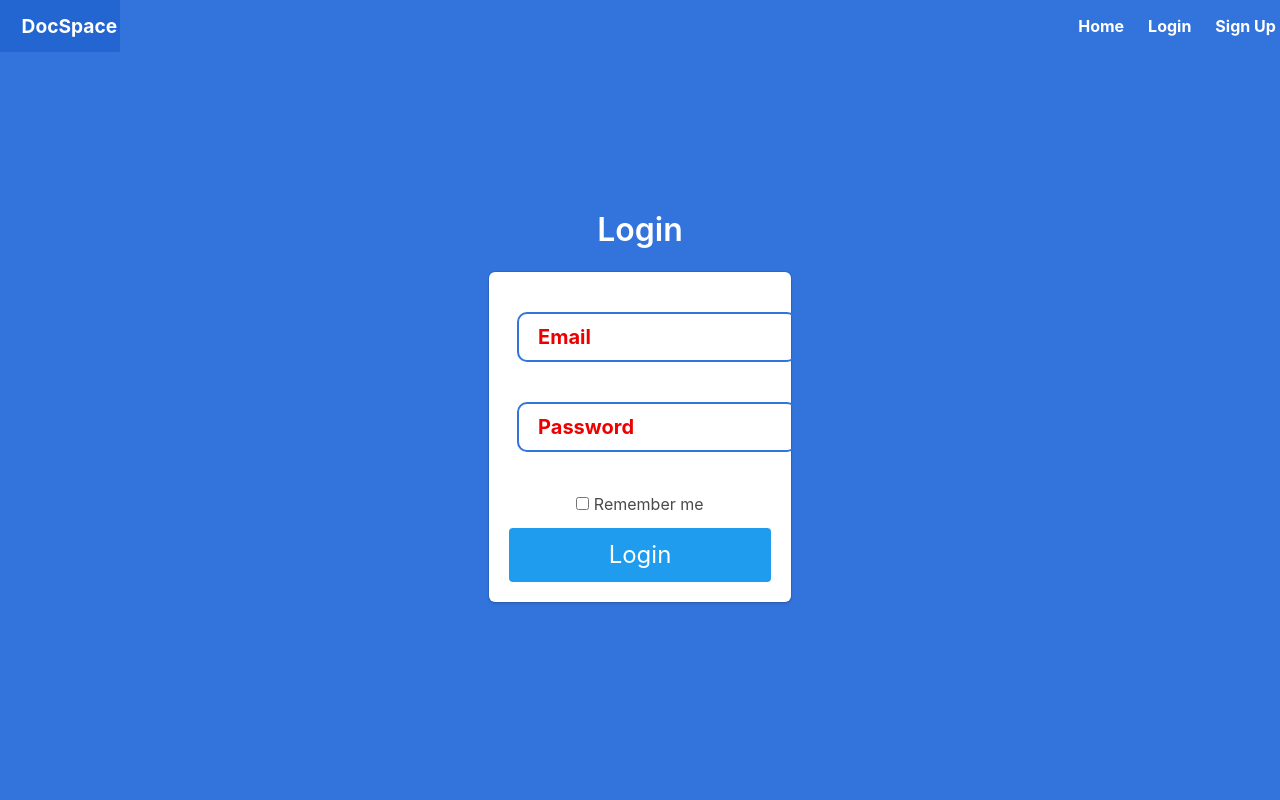
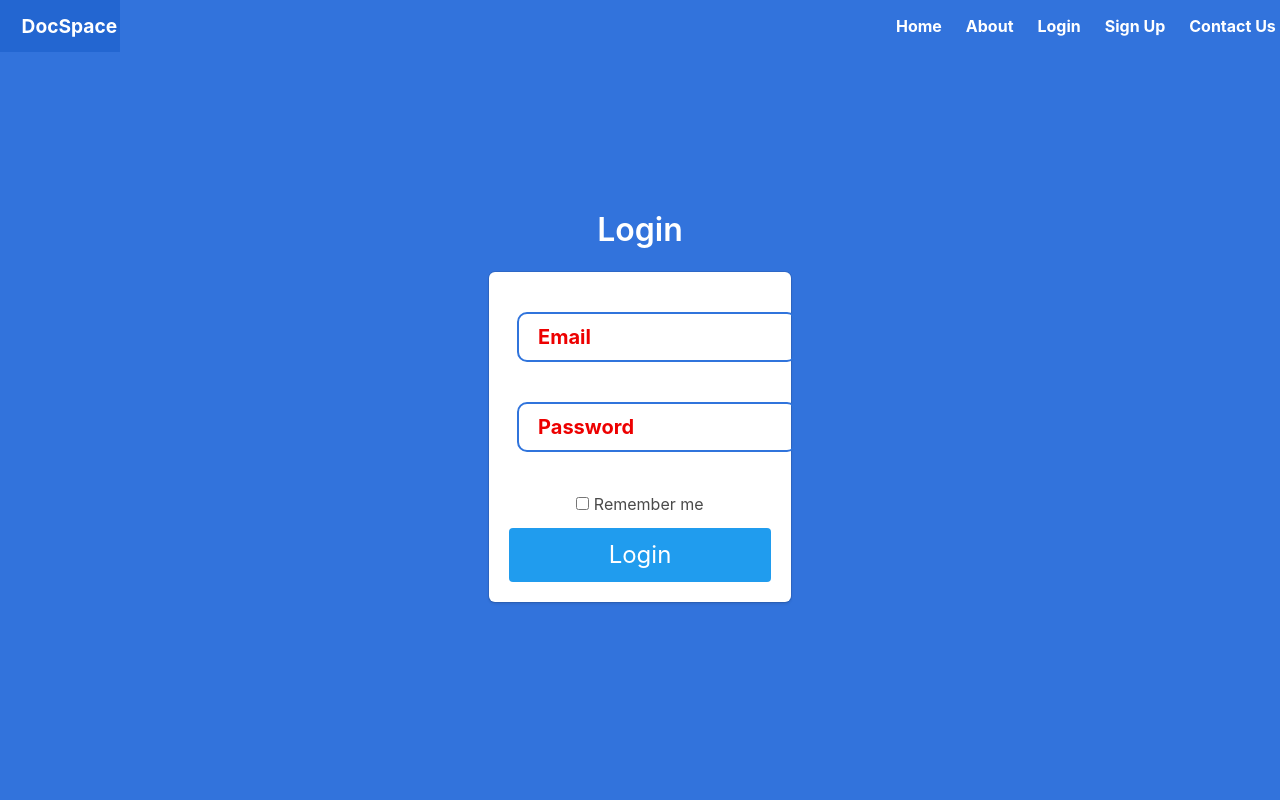
Before and after one commit to riyagupta0701/DocSpace, a Flask app: page /login in a window 1280 px wide. Run offline with Flask 2, Linux system fonts and the light colour scheme.

Commit message:
added about and contact us

```diff
--- a/docspace/templates/base.html
+++ b/docspace/templates/base.html
@@ -36,6 +36,9 @@
                             <a href="{{ url_for('main.index') }}" class="navbar-item">
                                 <b>Home</b>
                             </a>
+                            <a href="" class="navbar-item">
+                                <b>About</b>
+                            </a>
                             {% if current_user.is_authenticated %}
                             <a href="{{ url_for('main.profile') }}" class="navbar-item">
                                 <b>Profile</b>
@@ -54,6 +57,9 @@
                                 <b>Logout</b>
                             </a>
                             {% endif %}
+                            <a href="" class="navbar-item">
+                                <b>Contact Us</b>
+                            </a>
                         </div>
                     </div>
                 </div>
```
